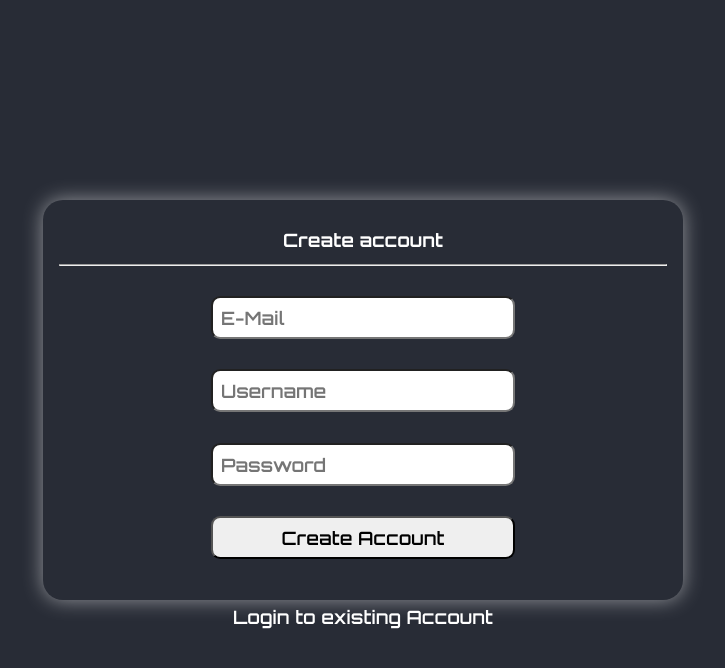
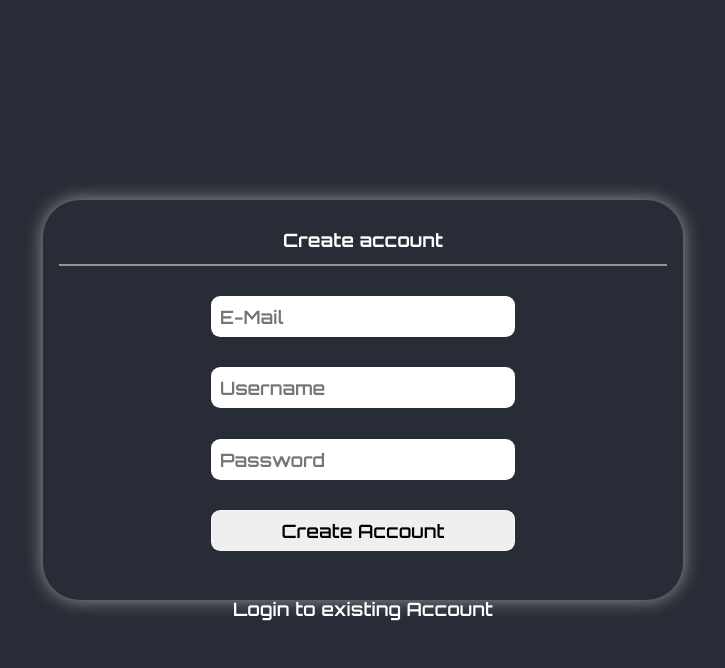
Before and after one commit to CuzImBisonratte/protonRC, a PHP site: page /account/register.html in a window 1280 px wide. Shown: the top 668 px of the page, without its empty margins (277-1002 px from the left). Run offline with PHP 8.4, Linux system fonts and the light colour scheme.

Commit message:
restyled login and register pages

```diff
--- a/account/login_style.css
+++ b/account/login_style.css
@@ -29,6 +29,10 @@ html {
     margin: auto;
 }
 
+hr {
+    border: 0.1rem solid rgba(255, 255, 255, 0.5);
+}
+
 body {
     background-color: #282C36;
     transition: 1s;
@@ -47,8 +51,8 @@ body {
     height: 50%;
     background-color: #282C36;
     padding: 2vh;
-    border-radius: 20px;
-    box-shadow: 0px 0px 20px rgba(255, 255, 255, 0.5);
+    border-radius: 2em;
+    box-shadow: 0 0 1rem rgba(255, 255, 255, 0.5);
 }
 
 input {
@@ -59,4 +63,5 @@ input {
     border-radius: 0.5em;
     padding: 1vh;
     margin-top: 5%;
+    border: 0.1em solid rgba(255, 255, 255, 0.5);
 }
```
